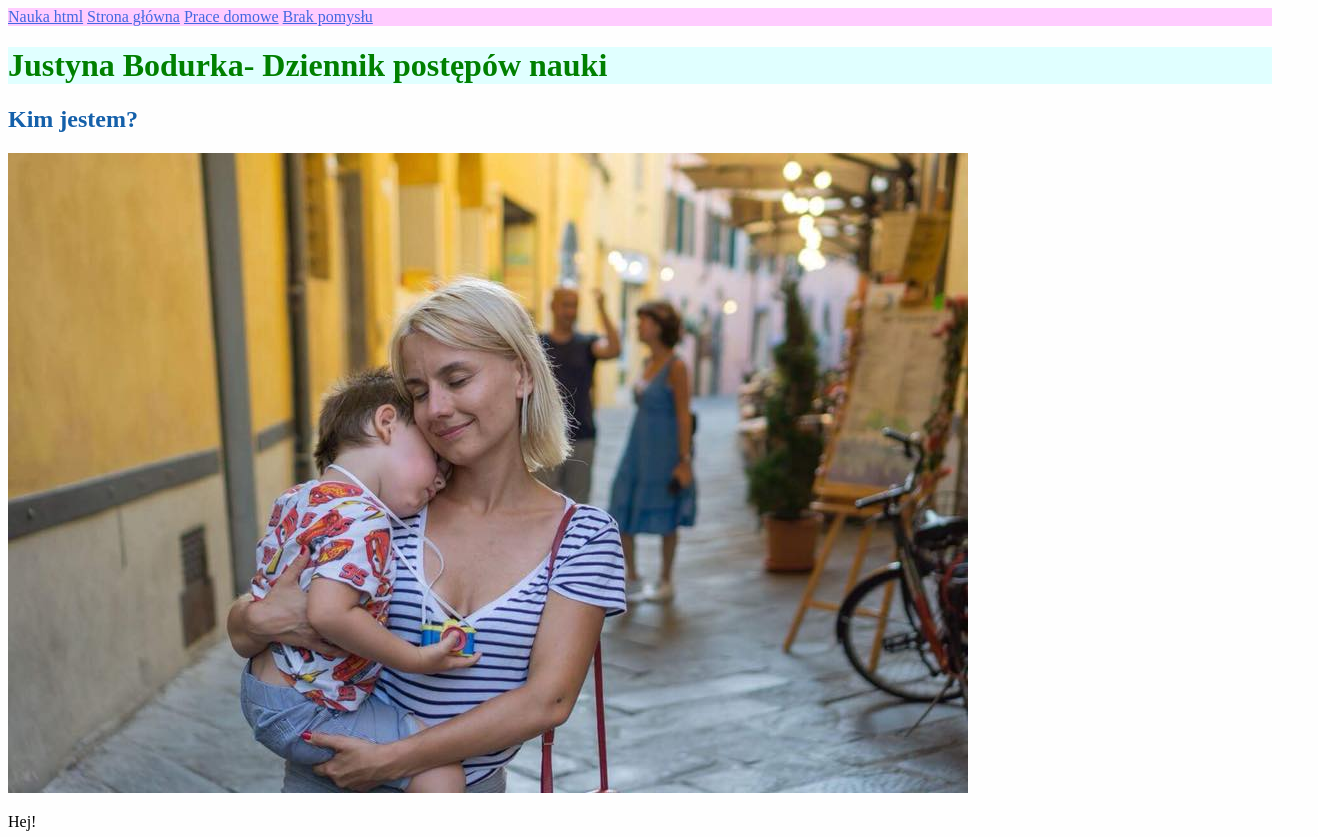
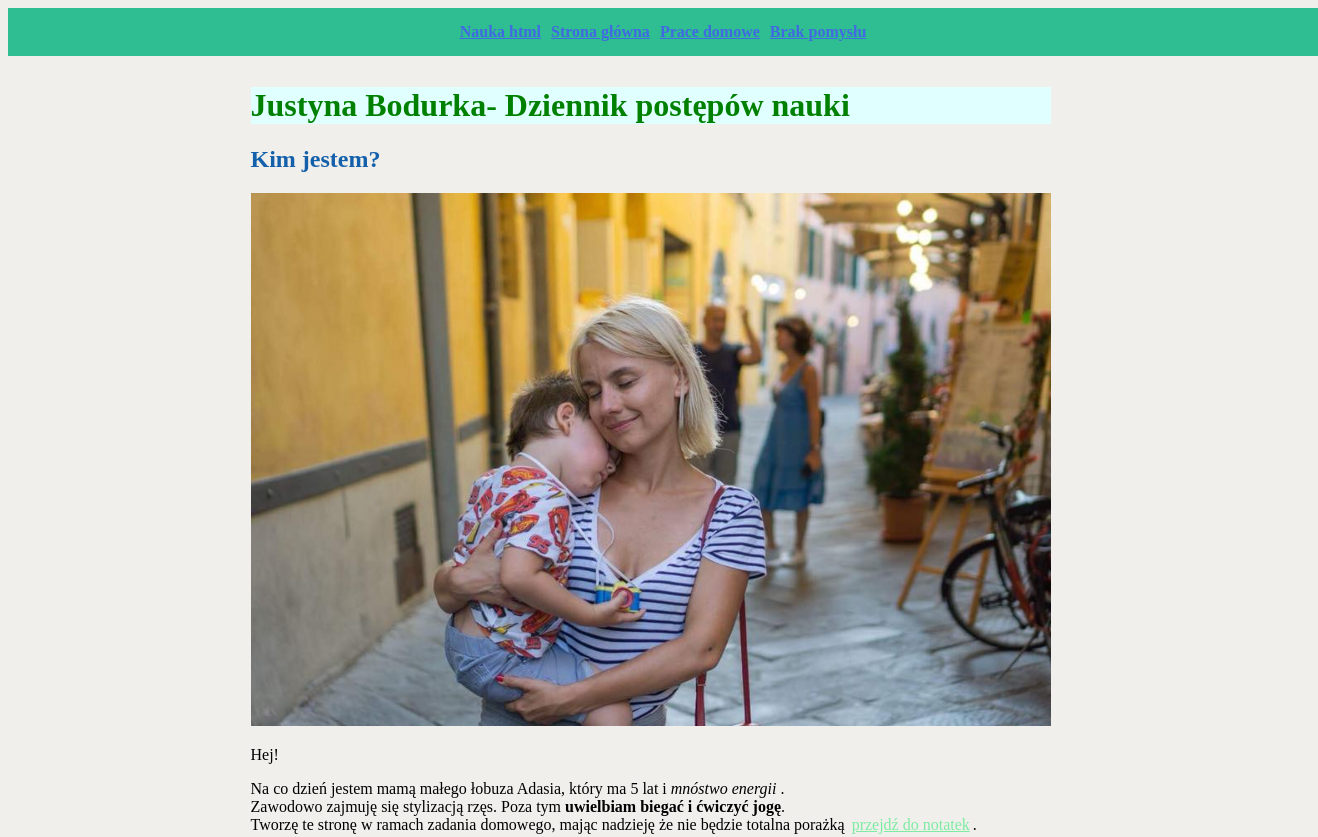
Before and after one commit to justyna-bodurka/homepage, a plain HTML site: page index.html in a window 1280 px wide. Shown: the top 837 px of the page, 1318 px wide, since content can reach past the window. Drawn offline with Linux system fonts and the light colour scheme.

Commit message:
changing main navigation style, adding class box,footer style change

```diff
--- a/index.html
+++ b/index.html
@@ -10,16 +10,19 @@
 </head>
 
 <body>
-    <header class="navigation-background">
+    <header class="main-navigation">
         <nav>
+            <b>
             <a href="nauka-html.html">Nauka html</a>
             <a href="index.html">Strona główna</a>
             <a href="prace-domowe.html">Prace domowe</a>
             <a href="brak-pomyslu.html">Brak pomysłu</a>
+        </b>
         </nav>
 
     </header>
     <main>
+        <div class="box">
             <header id="top">
                 <h1 class="green-header"> Justyna Bodurka- Dziennik postępów nauki</h1>
             </header>
@@ -75,15 +78,13 @@
 
                 </article>
             </section>
-
-
-
+         </div>
     </main>
     <footer class="footer">
 
         Celem jest obycie się z podstawami HTML i CSS. <a href="#top">wróć do góry</a>
     </footer>
-    <script src="main.js"></script>
+    <!-- <script src="main.js"></script> -->
 
 
 </body>
--- a/style.css
+++ b/style.css
@@ -1,5 +1,6 @@
 body{
-    background:#fefefe ;
+    background:#f0efeb;
+    width: 100%;
 }
 h1{
     color:blue;
@@ -17,14 +18,28 @@ h2{
 }
 a{
     color:#7deca2;
+    margin: 3px;
+
 }
 nav a{color:royalblue;
 }
-.navigation-background {
-    background: #ffccff;
+.main-navigation {
+    background:rgba(47, 189, 146, 1.0);
+    width: 100%;
+
+    top: 3px;
+
+    position: sticky;
+    padding: 15px;
+    text-align: center;
+
 }
 .footer {
     color:#6633cc;
+    width: 800px;
+    padding:10px 5px 5px 10px;
+    margin: 0 auto;
+
 }
 .turcus-header{
     color:#006666;
@@ -35,3 +50,14 @@ nav a{color:royalblue;
 .red-header{
     color:#cc0000;
 }
+.box {
+    width: 800px;
+    padding:10px 5px 5px 10px;
+    margin: 0 auto;
+
+
+}
+
+.box img {
+    max-width: 100%;
+}
```
Also changed, not shown: brak-pomyslu.html (+4 -2 lines), nauka-html.html (+5 -3 lines), prace-domowe.html (+4 -2 lines). Lines whose indentation alone changed are shown as unchanged.
